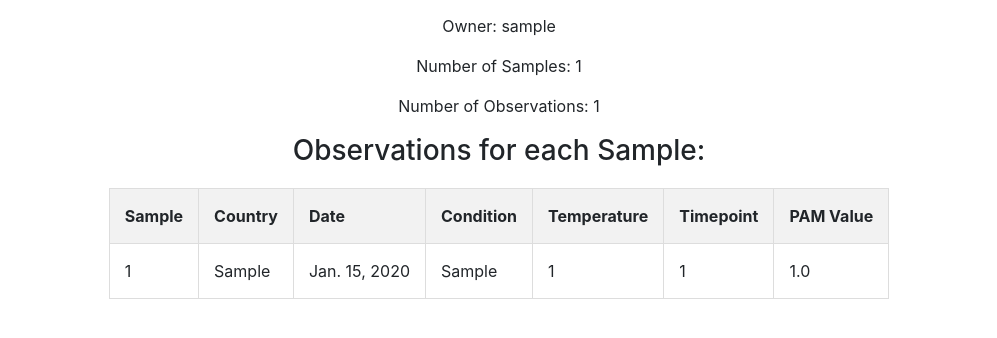
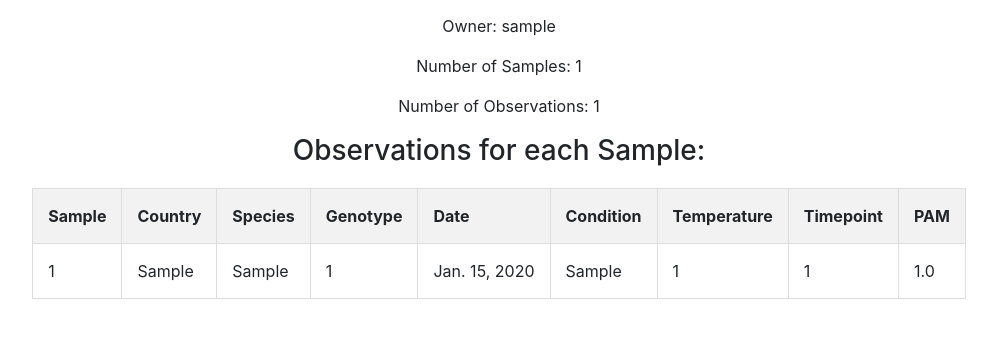
Before and after one commit to greenjune-ship-it/coral-future, a Django app: page /projects/projects/1/ in a window 1280 px wide. Shown: the part 190-528 px from the top of the page, without its empty margins (141-1138 px from the left). Run offline with Django 5.2, Linux system fonts and the light colour scheme; a user stored in the database is signed in; tables that the repository leaves empty hold one stand-in row (values such as "Sample post"); some libraries are stand-ins or nearby versions.

Commit message:
display observations

```diff
--- a/django_app/projects/models.py
+++ b/django_app/projects/models.py
@@ -34,6 +34,7 @@ class Experiment(models.Model):
 
 class Observation(models.Model):
     sample = models.ForeignKey(Sample, on_delete=models.CASCADE)
+    genotype = models.IntegerField()
     observation_date = models.DateField()
     condition = models.CharField(max_length=255)
     temperature = models.IntegerField()
--- a/django_app/projects/templates/projects/project_detail.html
+++ b/django_app/projects/templates/projects/project_detail.html
@@ -49,11 +49,13 @@
             <tr>
                 <th>Sample</th>
                 <th>Country</th>
+                <th>Species</th>
+                <th>Genotype</th>
                 <th>Date</th>
                 <th>Condition</th>
                 <th>Temperature</th>
                 <th>Timepoint</th>
-                <th>PAM Value</th>
+                <th>PAM</th>
             </tr>
         </thead>
         <tbody>
@@ -62,6 +64,8 @@
                     <tr>
                         <td>{{ sample.id }}</td>
                         <td>{{ sample.country }}</td>
+                        <td>{{ sample.species }}</td>
+                        <td>{{ observation.genotype }}</td>
                         <td>{{ observation.observation_date }}</td>
                         <td>{{ observation.condition }}</td>
                         <td>{{ observation.temperature }}</td>
```
Also changed, not shown: django_app/projects/migrations/0005_observation_genotype.py (added).
